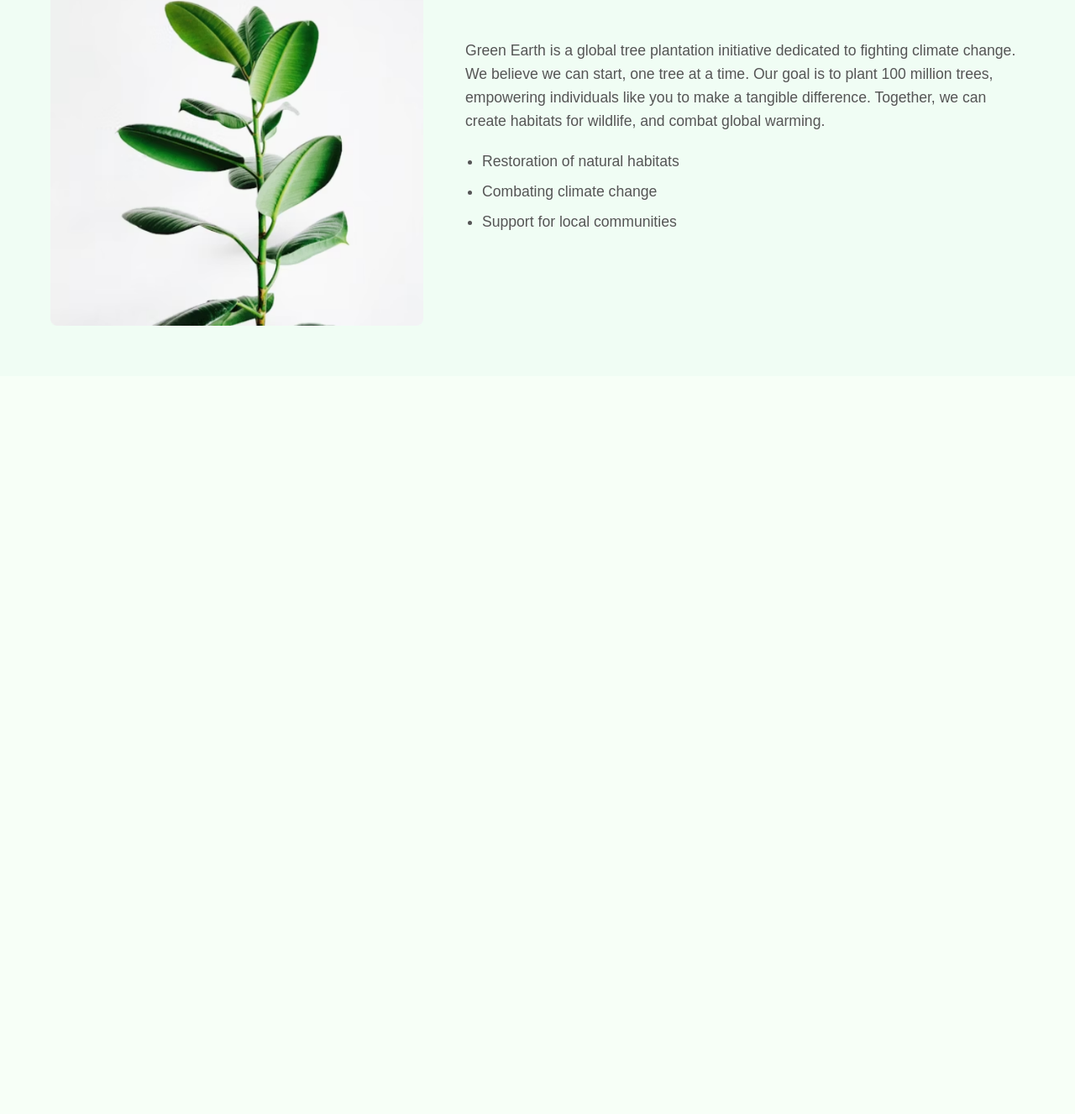
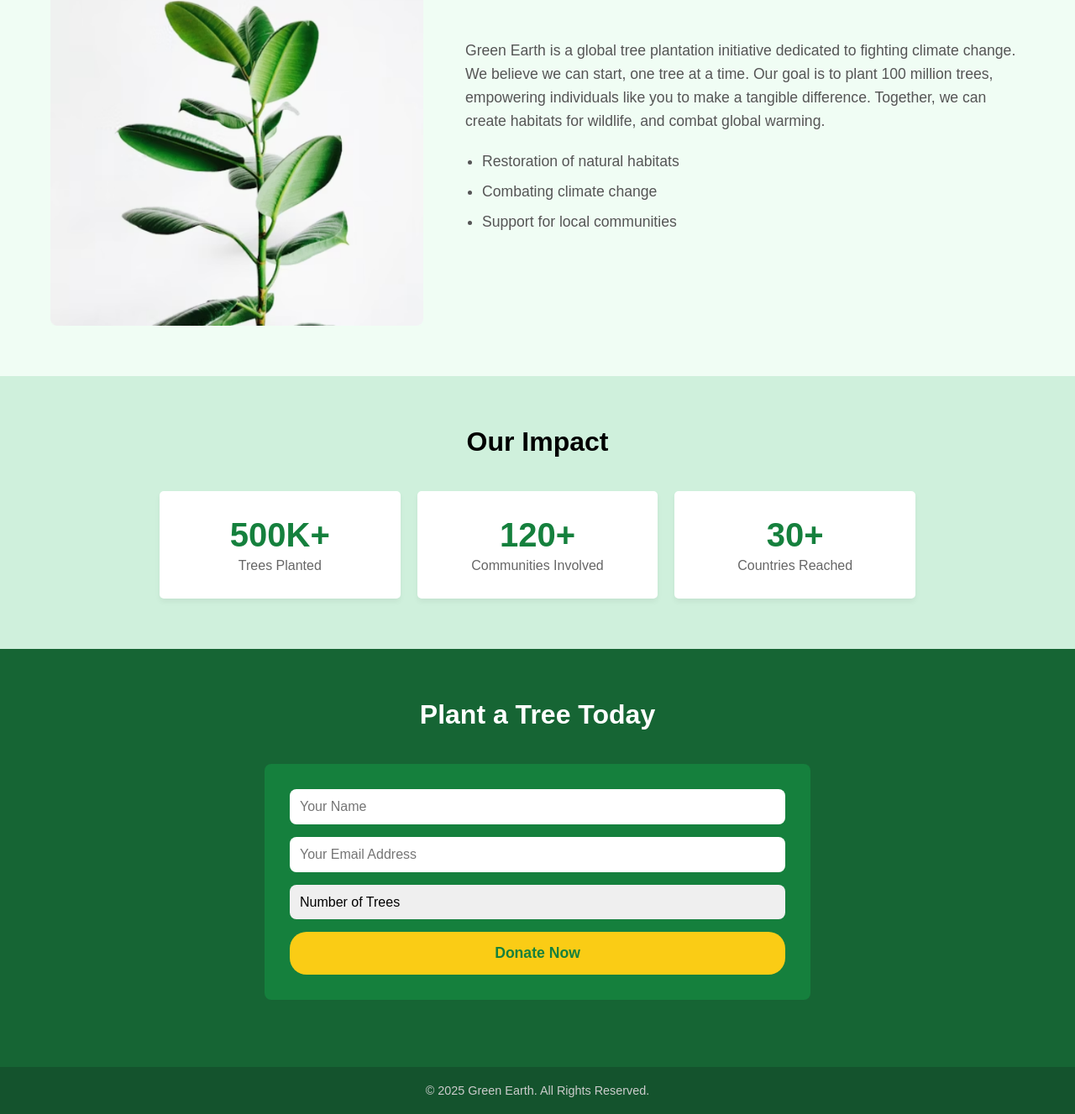
Before and after one commit to tarifzaman/B12A06, a plain HTML site: page index.html in a window 1280 px wide. Shown: the part 917-2244 px from the top of the page at 84% size. Before the commit the page ends 1365 px from the top, so only its background shows below. Drawn offline with Linux system fonts and the light colour scheme; no server answers.

Commit message:
final done

```diff
--- a/index.html
+++ b/index.html
@@ -83,12 +83,11 @@
 
           <div class="text-column">
             <p>
-              Green Earth is a global tree
-              plantation initiative dedicated to fighting climate change. We
-              believe we can start, one tree at a time. Our goal is to plant 100
-              million trees, empowering individuals like you to make a tangible
-              difference. Together, we can create habitats for wildlife, and
-              combat global warming.
+              Green Earth is a global tree plantation initiative dedicated to
+              fighting climate change. We believe we can start, one tree at a
+              time. Our goal is to plant 100 million trees, empowering
+              individuals like you to make a tangible difference. Together, we
+              can create habitats for wildlife, and combat global warming.
             </p>
             <ul>
               <li>Restoration of natural habitats</li>
@@ -100,6 +99,61 @@
       </div>
     </section>
 
+    <section class="our-impact">
+      <div class="container">
+        <h2 class="section-title">Our Impact</h2>
+
+        <div class="impact-cards">
+          <div class="impact-card">
+            <p class="impact-number">500K+</p>
+            <p class="impact-label">Trees Planted</p>
+          </div>
+
+          <div class="impact-card">
+            <p class="impact-number">120+</p>
+            <p class="impact-label">Communities Involved</p>
+          </div>
+
+          <div class="impact-card">
+            <p class="impact-number">30+</p>
+            <p class="impact-label">Countries Reached</p>
+          </div>
+        </div>
+      </div>
+    </section>
+
+    <section class="plant-tree-today">
+      <div class="container">
+        <h2 class="section-title">Plant a Tree Today</h2>
+
+        <form class="donation-form">
+          <input type="text" name="name" placeholder="Your Name" required />
+
+          <input
+            type="email"
+            name="email"
+            placeholder="Your Email Address"
+            required
+          />
+
+          <select name="number_of_trees" required>
+            <option value="" disabled selected>Number of Trees</option>
+            <option value="1">1 Tree</option>
+            <option value="5">5 Trees</option>
+            <option value="10">10 Trees</option>
+            <option value="25">25 Trees</option>
+            <option value="50">50 Trees</option>
+            <option value="100">100 Trees</option>
+          </select>
+
+          <button type="submit" class="donate-button">Donate Now</button>
+        </form>
+      </div>
+    </section>
+
+    <footer class="main-footer">
+      <p>© 2025 Green Earth. All Rights Reserved.</p>
+    </footer>
     <!-- Script -->
     <script src="script.js"></script>
   </body>
--- a/style.css
+++ b/style.css
@@ -371,9 +371,133 @@ body {
   }
 }
 
-/* Responsive Adjustments */
+.container {
+  max-width: 1200px;
+  margin: 0 auto;
+  padding: 0 20px;
+}
+
+.section-title {
+  text-align: center;
+  font-size: 2em;
+  margin-bottom: 40px;
+}
+
+/* --- Section 2: Our Impact Styles (Light Green Background) --- */
+.our-impact {
+  background-color: #CFF0DC;
+  /* Light green color */
+  padding: 60px 0;
+}
+
+.our-impact .section-title {
+  color: black;
+}
+
+.impact-cards {
+  display: flex;
+  justify-content: space-between;
+  gap: 20px;
+  max-width: 900px;
+  margin: 0 auto;
+}
+
+.impact-card {
+  flex: 1;
+  background-color: #ffffff;
+  padding: 30px 20px;
+  border-radius: 5px;
+  text-align: center;
+  box-shadow: 0 4px 6px rgba(0, 0, 0, 0.05);
+  /* Optional subtle shadow */
+}
+
+.impact-number {
+  font-size: 2.5em;
+  font-weight: bold;
+  color: #15803D;
+  /* Dark green for numbers */
+  margin-bottom: 5px;
+}
+
+.impact-label {
+  font-size: 1em;
+  color: #666;
+  margin: 0;
+}
+
+
+/* --- Section 3: Plant a Tree Today Styles (Dark Green Background) --- */
+.plant-tree-today {
+  background-color: #166534;
+  /* Dark green color */
+  padding: 60px 0 80px;
+}
+
+.plant-tree-today .section-title {
+  color: #ffffff;
+  /* White text */
+}
+
+.donation-form {
+  display: flex;
+  flex-direction: column;
+  gap: 15px;
+  max-width: 650px;
+  /* Constrain form width to match image */
+  margin: 0 auto;
+  padding: 30px;
+  background-color: #15803D;
+  /* Slightly darker green panel for the form area */
+  border-radius: 8px;
+}
+
+.donation-form input[type="text"],
+.donation-form input[type="email"],
+.donation-form select {
+  padding: 12px;
+  border: none;
+  border-radius: 8px;
+  font-size: 1em;
+  appearance: none;
+  /* For custom select styling */
+}
+
+.donate-button {
+  background-color: #FACC15;
+  /* Yellow/Gold button color */
+  color: #15803D;
+  /* Dark text on button */
+  padding: 15px;
+  border: none;
+  border-radius: 20px;
+  font-size: 1.1em;
+  font-weight: bold;
+  cursor: pointer;
+  transition: background-color 0.3s;
+}
+
+.donate-button:hover {
+  background-color: #e6b800;
+}
+
+
+/* --- Footer Styles --- */
+.main-footer {
+  background-color: #14532D;
+  /* Very dark green/black for the footer */
+  color: #ccc;
+  text-align: center;
+  padding: 20px 0;
+  font-size: 0.9em;
+}
+
+
+/* --- Basic Responsive Adjustment for Impact Cards --- */
+/* --- Unified Responsive CSS --- */
 @media (max-width: 1400px) {
 
+  /* Hide banner corner images */
   .banner-left,
   .banner-right {
     display: none;
@@ -385,6 +509,7 @@ body {
     padding-bottom: 50px;
   }
 
+  /* Product grid adjusts */
   .product-list-container {
     width: 100%;
     grid-template-columns: repeat(auto-fill, minmax(250px, 1fr));
@@ -392,6 +517,8 @@ body {
 }
 
 @media (max-width: 1024px) {
+
+  /* Main content layout stacks vertically */
   .main-content {
     flex-direction: column;
     align-items: center;
@@ -408,7 +535,24 @@ body {
   }
 }
 
+@media (max-width: 850px) {
+
+  /* About Campaign section stacks vertically */
+  .about-campaign .content-row {
+    flex-direction: column;
+    gap: 30px;
+  }
+
+  .about-campaign .image-column,
+  .about-campaign .text-column {
+    max-width: 100%;
+    text-align: center;
+  }
+}
+
 @media (max-width: 768px) {
+
+  /* Navbar mobile menu */
   .navbar-center ul {
     flex-direction: column;
     background-color: #2e7d32;
@@ -428,4 +572,11 @@ body {
   .navbar-right button {
     margin: 0 10px;
   }
+
+  /* Impact cards stack */
+  .impact-cards {
+    flex-direction: column;
+    max-width: 400px;
+    margin: 0 auto;
+  }
 }
```
